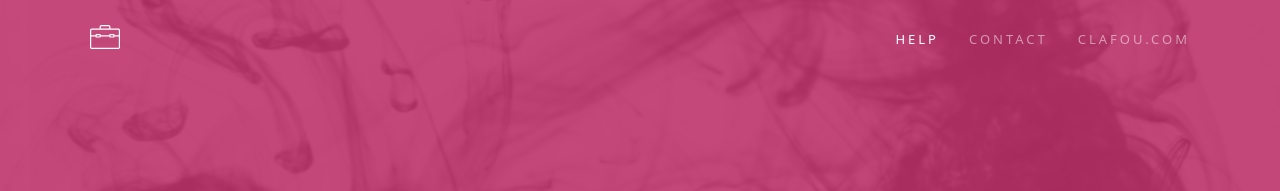
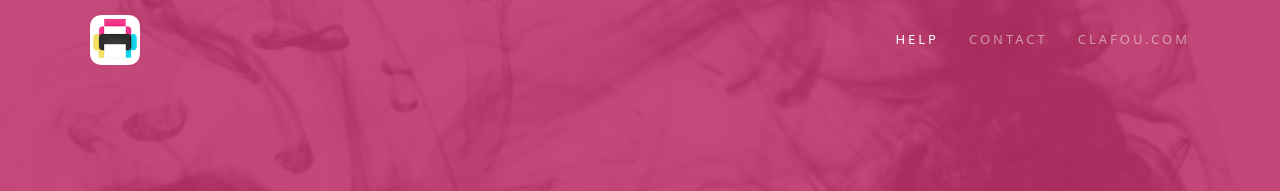
Before and after one commit to Clafou/support.print, a Jekyll site: the page built from index.md, in a window 1280 px wide. Shown: the top 191 px of the page. Built offline with Jekyll 4.4.1, drawn with Linux system fonts in a browser that asks for light colours.

Commit message:
Replaced the icon

```diff
--- a/_config.yml
+++ b/_config.yml
@@ -19,8 +19,8 @@ url:                "https://support.printtosize.com"
 
 # Site logo, dark and light depending on page hero text setting dark/light
 logo_image:
-    light:          logo-light.svg  # e.g. logo.png, upload logo image file to /assets/posts/ folder
-    dark:           logo-dark.svg  # e.g. logo.png, upload logo image file to /assets/posts/ folder
+    light:          icon.small.png  # e.g. logo.png, upload logo image file to /assets/posts/ folder
+    dark:           icon.small.png  # e.g. logo.png, upload logo image file to /assets/posts/ folder
 
 # Author settings, displayed on about page
 author:
--- a/_sass/theme/mixins.scss
+++ b/_sass/theme/mixins.scss
@@ -247,6 +247,8 @@ $section-large-padding-vertical-m:                 $global-large-margin * 1.2;
     header .uk-light {
         .uk-logo {
             color: #fff;
+            width: 80px;
+            height: 80px;
             &:hover {
                 color: #fff;
             }
@@ -255,6 +257,8 @@ $section-large-padding-vertical-m:                 $global-large-margin * 1.2;
     header .uk-dark {
         .uk-logo {
             color: #000;
+            width: 80px;
+            height: 80px;
             &:hover {
                 color: #000;
             }
```
Also changed, not shown: assets/img/favicon.png, assets/posts/icon.small.png (added), assets/posts/image1.png (deleted), assets/posts/logo-dark.svg (deleted), assets/posts/logo-light.svg (deleted).
